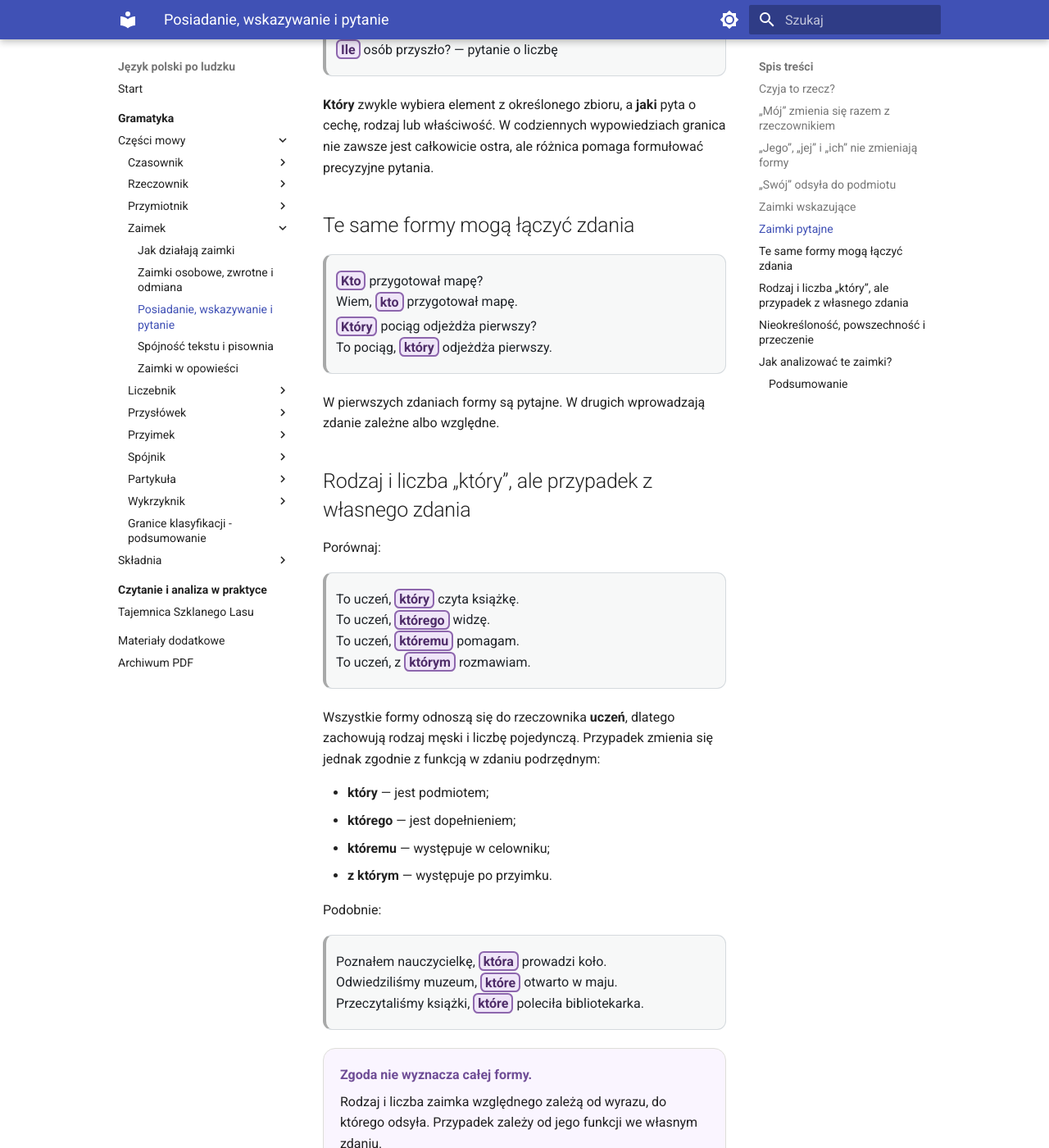
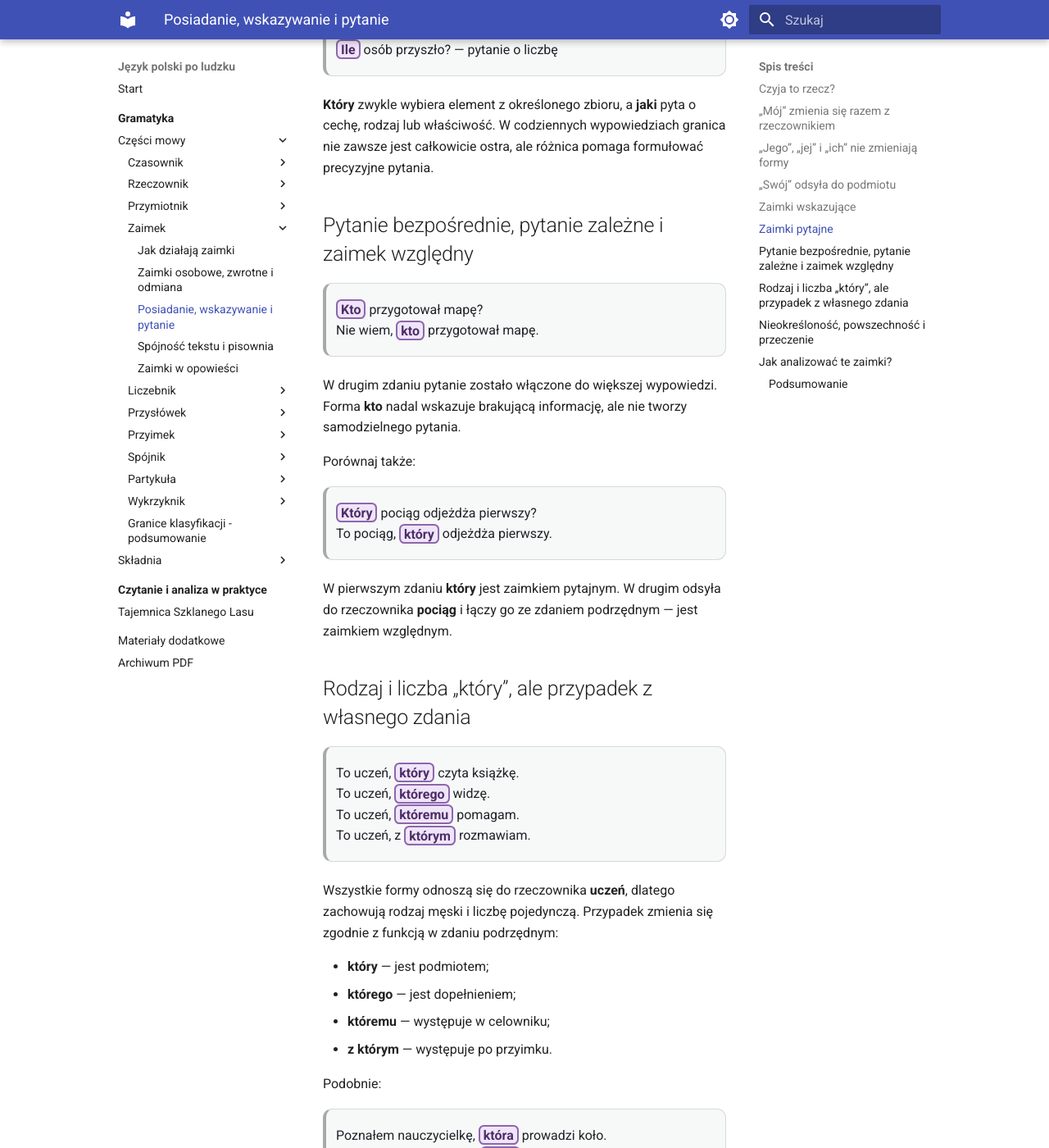
Before and after one commit to dchorazkiewicz/SP_JP, an MkDocs documentation site: the page built from docs/gramatyka/czesci-mowy/zaimki/dzierzawcze-wskazujace-i-pytajne.md, in a window 1280 px wide and 1400 px high, scrolled down 3298 px. Shown: the whole window at 82% size. Built offline with MkDocs 1.6.1 and Material for MkDocs 9.7.7, drawn with Linux system fonts in a browser that asks for light colours; some of the changed text lies outside the part shown.

Commit message:
Clarify indirect questions and pronoun reference

```diff
--- a/docs/gramatyka/czesci-mowy/zaimki/dzierzawcze-wskazujace-i-pytajne.md
+++ b/docs/gramatyka/czesci-mowy/zaimki/dzierzawcze-wskazujace-i-pytajne.md
@@ -83,7 +83,7 @@ Zaimek **swój** stosujemy zwykle wtedy, gdy posiadacz jest podmiotem zdania. Po
 
 Zaimki wskazujące mogą odnosić się do przedmiotów widocznych w sytuacji, ale także porządkować wcześniejszy tekst:
 
-> Omówiliśmy dwa plany. <span class="form-focus">Ten</span> pierwszy był tańszy, a <span class="form-focus">tamten</span> drugi — szybszy w realizacji.
+> Omówiliśmy dwa plany. <span class="form-focus">Ten</span> był tańszy, a <span class="form-focus">tamten</span> — szybszy w realizacji.
 
 Forma **ten** odmienia się razem z rzeczownikiem:
 
@@ -100,26 +100,28 @@ Forma **ten** odmienia się razem z rzeczownikiem:
 
 **Który** zwykle wybiera element z określonego zbioru, a **jaki** pyta o cechę, rodzaj lub właściwość. W codziennych wypowiedziach granica nie zawsze jest całkowicie ostra, ale różnica pomaga formułować precyzyjne pytania.
 
-## Te same formy mogą łączyć zdania
+## Pytanie bezpośrednie, pytanie zależne i zaimek względny
 
 > <span class="form-focus">Kto</span> przygotował mapę?
-> Wiem, <span class="form-focus">kto</span> przygotował mapę.
+> Nie wiem, <span class="form-focus">kto</span> przygotował mapę.
+
+W drugim zdaniu pytanie zostało włączone do większej wypowiedzi. Forma **kto** nadal wskazuje brakującą informację, ale nie tworzy samodzielnego pytania.
+
+Porównaj także:
 
 > <span class="form-focus">Który</span> pociąg odjeżdża pierwszy?
 > To pociąg, <span class="form-focus">który</span> odjeżdża pierwszy.
 
-W pierwszych zdaniach formy są pytajne. W drugich wprowadzają zdanie zależne albo względne.
+W pierwszym zdaniu **który** jest zaimkiem pytajnym. W drugim odsyła do rzeczownika **pociąg** i łączy go ze zdaniem podrzędnym — jest zaimkiem względnym.
 
 ## Rodzaj i liczba „który”, ale przypadek z własnego zdania
-
-Porównaj:
 
 > To uczeń, <span class="form-focus">który</span> czyta książkę.
 > To uczeń, <span class="form-focus">którego</span> widzę.
 > To uczeń, <span class="form-focus">któremu</span> pomagam.
 > To uczeń, z <span class="form-focus">którym</span> rozmawiam.
 
-Wszystkie formy odnoszą się do rzeczownika **uczeń**, dlatego zachowują rodzaj męski i liczbę pojedynczą. Przypadek zmienia się jednak zgodnie z funkcją w zdaniu podrzędnym:
+Wszystkie formy odnoszą się do rzeczownika **uczeń**, dlatego zachowują rodzaj męski i liczbę pojedynczą. Przypadek zmienia się zgodnie z funkcją w zdaniu podrzędnym:
 
 - **który** — jest podmiotem;
 - **którego** — jest dopełnieniem;
@@ -159,7 +161,7 @@ Zaimki przeczące wymagają przeczenia czasownika:
   <div class="pronoun-step"><strong>Ustal, co jest wskazywane.</strong> Posiadacz, wybrany obiekt, cecha, osoba nieustalona czy brak osoby?</div>
   <div class="pronoun-step"><strong>Przy zaimku dzierżawczym znajdź posiadacza.</strong> Następnie sprawdź, czy forma dopasowuje się do rzeczy posiadanej.</div>
   <div class="pronoun-step"><strong>Przy „swój” znajdź podmiot.</strong> Zwykle to właśnie podmiot jest posiadaczem.</div>
-  <div class="pronoun-step"><strong>Rozróżnij pytanie i łączenie zdań.</strong> Ta sama forma może być pytajna albo względna.</div>
+  <div class="pronoun-step"><strong>Rozróżnij pytanie bezpośrednie, zależne i zaimek względny.</strong> Podobne formy mogą inaczej organizować zdanie.</div>
   <div class="pronoun-step"><strong>Przy „który” ustal dwie zależności.</strong> Rodzaj i liczba pochodzą od poprzednika, a przypadek z funkcji w zdaniu podrzędnym.</div>
   <div class="pronoun-step"><strong>Przy zaimku przeczącym sprawdź czasownik.</strong> W polszczyźnie również on powinien być zaprzeczony.</div>
 </div>
@@ -171,7 +173,8 @@ Zaimki przeczące wymagają przeczenia czasownika:
   <li><em>Jego, jej, ich</em> jako zaimki dzierżawcze pozostają nieodmienne.</li>
   <li><em>Swój</em> odsyła zwykle do posiadacza będącego podmiotem.</li>
   <li>Zaimki wskazujące mogą odnosić się do sytuacji albo porządkować tekst.</li>
-  <li>Te same formy mogą być pytajne lub względne.</li>
+  <li>Formy pytajne mogą występować w pytaniach bezpośrednich i zależnych.</li>
+  <li>Zaimek względny odsyła do poprzednika i łączy zdania.</li>
   <li>W zaimku <em>który</em> rodzaj i liczba zależą od poprzednika, a przypadek od funkcji w zdaniu podrzędnym.</li>
   <li>Zaimki przeczące łączą się z przeczeniem czasownika.</li>
 </ul>
```
Also changed, not shown: other parts of docs/gramatyka/czesci-mowy/zaimki/dzierzawcze-wskazujace-i-pytajne.md (+1 -1 lines).
